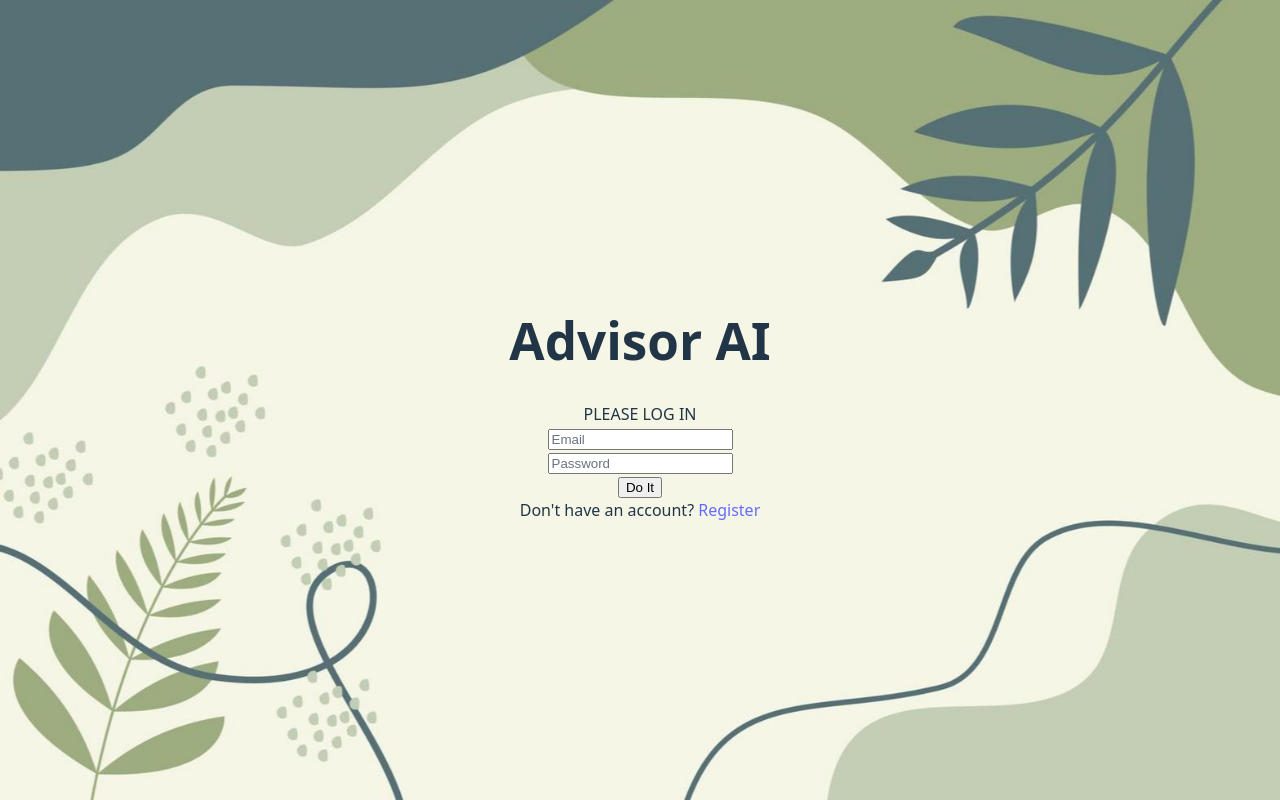
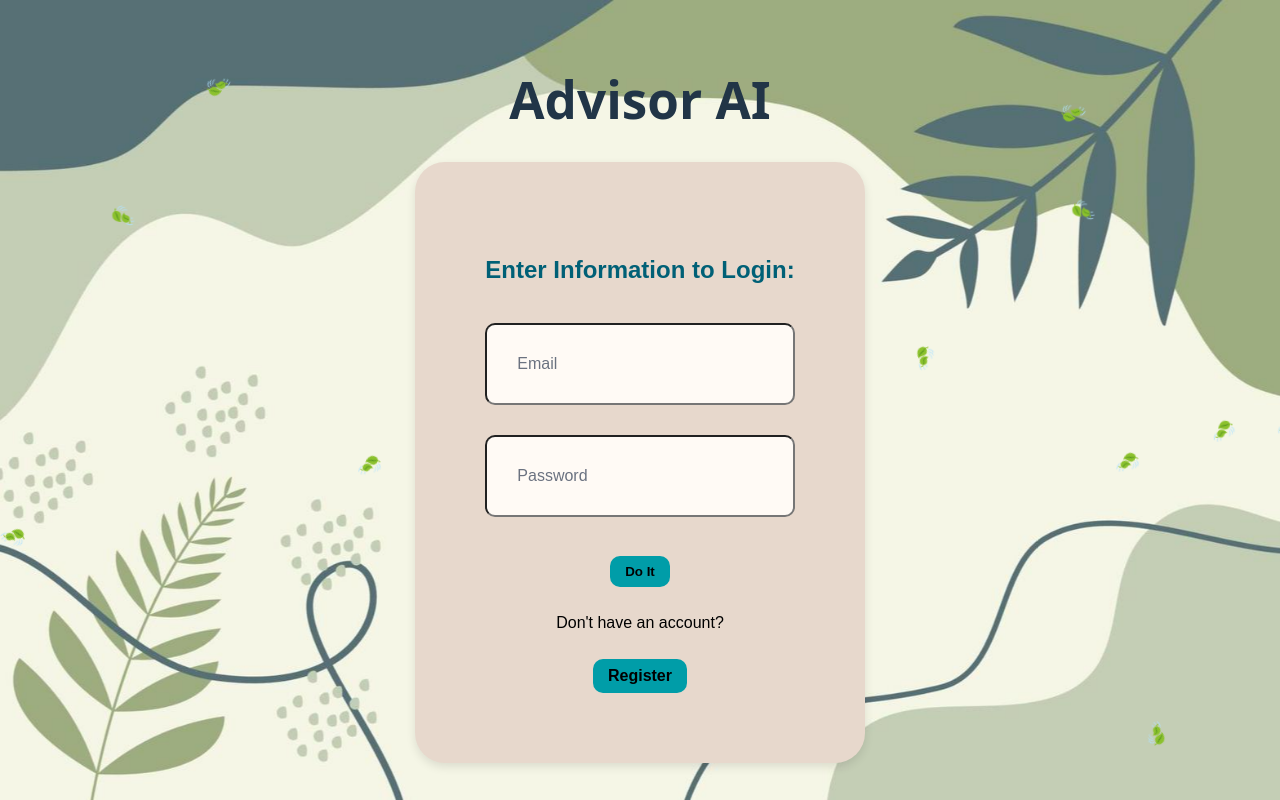
Before and after one commit to jhanel/AdvisorAI, a React (Vite) app in the folder frontend/: page / in a window 1280 px wide. Built offline with nearby package versions, Linux system fonts and the light colour scheme.

Commit message:
committing to merge backend branch

```diff
--- a/frontend/src/components/ClassInput.tsx
+++ b/frontend/src/components/ClassInput.tsx
@@ -8,6 +8,7 @@ import "primereact/resources/primereact.min.css";
 import "primereact/resources/primereact.css";
 import "./ClassInputCSS.css";
 import FallingLeaves from "./FallingLeaves";
+import { Calendar as PrimeCalendar } from 'primereact/calendar';
 
 
 
@@ -153,11 +154,11 @@ function ClassInput(){
                     <br /><br />
                     <div className="exam-container">
                     <span>Exam Dates for {courses}: </span>
-                    {exams[index]?.map((exams, examIndex) =>(
-                        <div key={examIndex}>
-                            <InputText value={exams} onChange={(e) => newExam(index, examIndex, e.target.value)} placeholder={`Exam ${examIndex + 1} Date`} className="custom-input"/>
-                            </div>
-                    ))}
+                    {exams[index]?.map((date, examIndex) => (
+                            <div key={examIndex}>
+                            <PrimeCalendar value={date} onChange={(e) => newExam(index, examIndex, e.value)} showTime hourFormat="24" className="custom-input" />
+                        </div>
+                        ))}
                     <Button label="Add New Exam" onClick={() => addExam(index)} className ='custom-button' />
                     <br /><br />
                     </div>
--- a/frontend/src/components/ClassInputCSS.css
+++ b/frontend/src/components/ClassInputCSS.css
@@ -1,6 +1,6 @@
 .class-input-container {
     background-color: #e7d8cc;
-    padding: 20px;
+    padding: 30px;
     border-radius: 15px;
     box-shadow: 0px 4px 10px rgba(0, 0, 0, 0.1);
     text-align: center;
--- a/frontend/src/components/Login.tsx
+++ b/frontend/src/components/Login.tsx
@@ -1,8 +1,9 @@
 import React, { useState } from 'react';
 import { Link } from 'react-router-dom';
 //require('dotenv').config({ path: './.env' });
-import "./ClassInputCSS.css";
+import "./LoginCSS.css";
 import FallingLeaves from "./FallingLeaves";
+
 
 const app_name = 'studentadvisorai.xyz';
 
@@ -62,18 +63,19 @@ function Login()
     };
 
     return(
-        <div id="loginDiv">
+        <div id="loginDiv" className = "loginBox">
+            <div className='background'></div>
             <FallingLeaves/>
-            <div className='background'></div>
-            <span id="inner-title">PLEASE LOG IN</span><br />
-            <input type="text" id="loginName" placeholder="Email" onChange={handleSetLoginName}/><br />
-            <input type="password" id="loginPassword" placeholder="Password" onChange={handleSetPassword} /><br />
-            <input type="submit" id="loginButton" className="buttons" value = "Do It"
-                onClick={doLogin} />
+            <h2 id="inner-title" className = "title">Enter Information to Login:</h2>
+            <input type="text" id="loginName" className = "input-container" placeholder="Email" onChange={handleSetLoginName}/><br />
+            <input type="password" id="loginPassword" placeholder="Password"  className = "input-container" onChange={handleSetPassword} /><br /><br />
+            <input type="submit" id="loginButton" className="custom-button" value = "Do It"
+                onClick={doLogin} /><br />
             <span id="loginResult">{message}</span>
             <br></br>
-            <span>Don't have an account?
-                <Link to = "/register"> Register</Link>
+            <span>Don't have an account? <br /><br />
+                <Link to = "/register">
+                <button className = "custom-button">Register</button></Link>
             </span>
         </div>
 
--- /dev/null
+++ b/frontend/src/components/LoginCSS.css
@@ -0,0 +1,81 @@
+.background {
+    position: fixed;
+    top: 0;
+    left: 0;
+    width: 100vw;
+    height: 100vh;
+    background-image: url("/green-simple-back.jpg");
+    background-size: cover;
+    background-position: center;
+    z-index: -1;
+  }
+
+  .falling-leaves {
+    position: fixed;
+    top: 0;
+    left: 0;
+    width: 100vw;
+    height: 100vh;
+    pointer-events: none;
+    overflow: hidden;
+    z-index: -1;
+  }
+
+  .leaf {
+    position: absolute;
+    top: -0vh;
+    font-size: 1.25rem; /* changes the size of the emoji */
+    animation: fall linear infinite;
+  }
+
+  @keyframes fall {
+    0% {
+      transform: translateY(0) rotate(0deg);
+    }
+    100% {
+      transform: translateY(100vh) rotate(360deg);
+    }
+  }
+
+  .loginBox {
+    background-color: #e7d8cc;
+    padding: 70px;
+    border-radius: 30px;
+    box-shadow: 0px 4px 10px rgba(0, 0, 0, 0.1);
+    text-align: center;
+    font-family: "Poppins", sans-serif;
+    color: black;
+    width: 100%;
+  }
+
+  .title {
+    font-size: 35px;
+    font-weight: bold;
+    color: #006076;
+    margin-bottom: 20px;
+  }
+
+  .custom-button {
+    background-color: #009da8;
+    border: none;
+    border-radius: 10px;
+    padding: 8px 15px;
+    color: black;
+    font-weight: bold;
+    cursor: pointer;
+    transition: 0.3s;
+  }
+
+  .custom-button:hover {
+    background-color: #006076;
+  }
+
+  .input-container {
+    background-color: #fffaf5;
+    padding: 30px;
+    color:black;
+    border-radius: 10px;
+    margin: 15px auto;
+    font-size: 16px;
+    width: 100%;
+  }
--- a/frontend/src/components/Register.tsx
+++ b/frontend/src/components/Register.tsx
@@ -1,6 +1,6 @@
 import { Link } from 'react-router-dom';
 import React, { useState } from 'react';
-import "./ClassInputCSS.css";
+import "./LoginCSS.css";
 import FallingLeaves from "./FallingLeaves";
 
 const app_name = 'studentadvisorai.xyz';
@@ -78,20 +78,22 @@ function Register()
     };
 
     return(
-        <div id="registerDiv">
+        <div id="registerDiv" className= "loginBox">
+            <div className='background'></div>
             <FallingLeaves/>
-            <div className='background'></div>
-            <span id="inner-title">PLEASE SIGN UP</span><br />
-            <input type="text" id="registerFName" placeholder="First Name" onChange={handleSetRegisterFirstName}/><br />
-            <input type="text" id="registerLName" placeholder="Last Name" onChange={handleSetRegisterLastName}/><br />
-            <input type="text" id="registerEmail" placeholder="Email" onChange={handleSetRegisterEmail}/><br />
-            <input type="password" id="registerPassword" placeholder="Password" onChange={handleSetRegisterPassword}/><br />
-            <input type="submit" id="registerButton" className="buttons" value = "Do It"
-                onClick={doRegister} />
-            <span id="registerResult">{message}</span>
+            <h2 id="inner-title" className = "title">Enter Information to Sign-Up:</h2>
+            <input type="text" className = "input-container" id="registerFName" placeholder="First Name" onChange={handleSetRegisterFirstName}/><br />
+            <input type="text" className = "input-container" id="registerLName" placeholder="Last Name" onChange={handleSetRegisterLastName}/><br />
+            <input type="text" className = "input-container" id="registerEmail" placeholder="Email" onChange={handleSetRegisterEmail}/><br />
+            <input type="password" className = "input-container" id="registerPassword" placeholder="Password" onChange={handleSetRegisterPassword}/><br />
+            <br/>
+            <input type="submit" id="loginButton" className="custom-button" value = "Do It"
+                onClick={doRegister} /><br />
+            <span id="registerResult">{message}</span><br/>
             <br></br>
-            <span>Already have an account?
-                <Link to = "/"> Login</Link>
+            <span>Already have an account?<br/>
+                <Link to = "/">
+                <button className="custom-button">Login</button></Link>
             </span>
         </div>
     );
```
